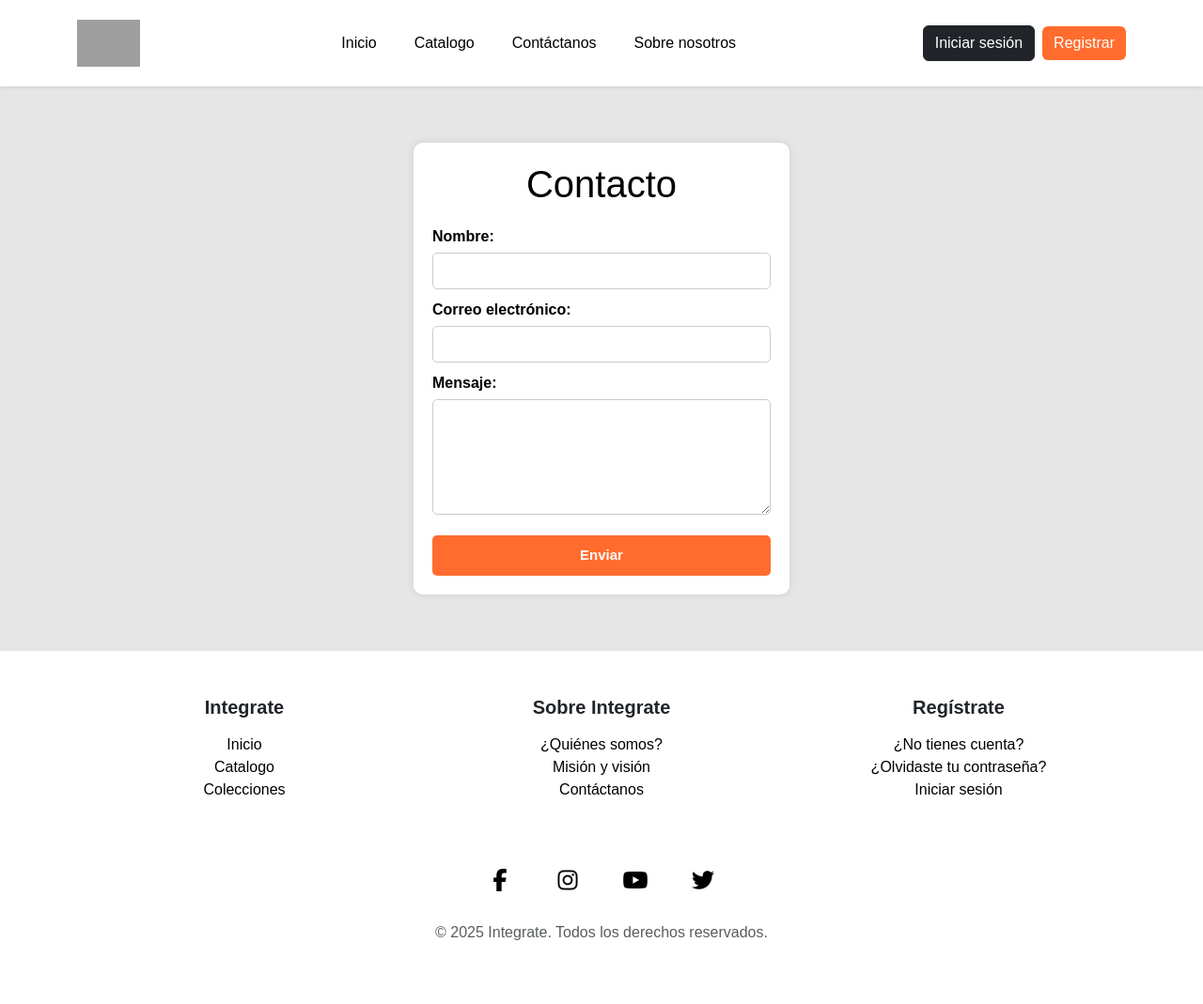
After one commit to Glutix/blog-musical, a Django app: page /contacto/ in a window 1280 px wide. The commit adds this page. Shown: the whole page at 94% size. Run offline with Django 5.2, Linux system fonts and the light colour scheme; grey boxes are pictures that could not be loaded.

Commit message:
Mejoras de navbar - Integracion de contacto (Claudia)

```diff
--- /dev/null
+++ b/blog/templates/blog/contact.html
@@ -0,0 +1,33 @@
+{% extends 'base.html' %}
+{% load static %}
+{% block title %}Contacto - Blog Musical{% endblock %}
+
+{% block head_extra %}
+<link rel="stylesheet" href="{% static 'css/contact.css' %}" />
+{% endblock %}
+
+{% block content %}
+
+<body>
+    <div class="contact-container">
+        <h1>Contacto</h1>
+        <form method="post">
+            {% csrf_token %}
+            <label for="nombre">Nombre:</label>
+            <input type="text" id="nombre" name="nombre" required>
+
+            <label for="email">Correo electrónico:</label>
+            <input type="email" id="email" name="email" required>
+
+            <label for="mensaje">Mensaje:</label>
+            <textarea id="mensaje" name="mensaje" rows="5" required></textarea>
+
+            <button type="submit">Enviar</button>
+        </form>
+
+        {% if enviado %}
+        <p class="exito">¡Mensaje enviado con éxito! Nos pondremos en contacto.</p>
+        {% endif %}
+    </div>
+</body>
+{% endblock %}
--- a/blog/urls.py
+++ b/blog/urls.py
@@ -37,4 +37,6 @@ urlpatterns = [
     path('editar/<slug:slug>/', views.article_edit, name='article_edit'),
     path('eliminar/<slug:slug>/', views.article_delete, name='article_delete'),
 
+    #! contactos
+    path('contacto/', views.contact, name='contact'),
 ]
--- a/blog/views.py
+++ b/blog/views.py
@@ -17,6 +17,8 @@ from .models import (
 )
 from .forms import ArticleForm, CommentForm
 from user_auth.models import Profile
+from django.conf import settings
+from django.core.mail import send_mail
 #import json
 
 def custom_404_view(request, exception):
@@ -410,3 +412,48 @@ def category_list(request):
     # Anotamos cada categoría con el recuento de artículos y luego ordenamos.
     categories = Category.objects.annotate(article_count=Count('articles')).order_by('-article_count', 'name')
     return render(request, 'blog/category_list.html', {'categories': categories})
+
+
+#! Vista para manejar el formulario de contacto
+def contact(request):
+    # Variable de control para mostrar el mensaje "enviado" en el template
+    enviado = False
+
+    # Si el usuario envió el formulario (método POST)...
+    if request.method == "POST":
+        # Toma los valores enviados por el formulario mediante sus 'name'
+        nombre = request.POST.get("nombre")
+        email = request.POST.get("email")
+        mensaje = request.POST.get("mensaje")
+
+        # Arma el asunto del correo incluyendo el nombre del remitente
+        asunto = f"Nuevo mensaje de contacto - {nombre}"
+
+        # Cuerpo del correo: incluye nombre, email y el mensaje
+        cuerpo = (
+            f"Nombre: {nombre}\n"
+            f"Email: {email}\n\n"
+            f"Mensaje:\n{mensaje}"
+        )
+
+        # Envía el correo:
+        # send_mail(
+        #   subject,              -> Asunto del correo
+        #   message,              -> Texto plano del correo
+        #   from_email,           -> Dirección del remitente (debe existir y estar autorizada)
+        #   recipient_list,       -> Lista de destinatarios (una o varias direcciones)
+        #   fail_silently=False   -> Si hay error, lanza excepción (útil para detectar problemas)
+        # )
+        send_mail(
+            asunto,
+            cuerpo,
+            settings.DEFAULT_FROM_EMAIL,   # Remitente (definido en settings.py)
+            [settings.CONTACT_EMAIL],      # Lista de destinatarios (el correo del blog)
+            fail_silently=False,
+        )
+
+        # Marca que el envío se realizó para que el template muestre el mensaje de éxito
+        enviado = True
+
+    # Renderiza la plantilla 'contacto.html' pasando la variable 'enviado'
+    return render(request, "blog/contact.html", {"enviado": enviado})
--- /dev/null
+++ b/static/css/contact.css
@@ -0,0 +1,89 @@
+/* Variables de color definidas en :root */
+:root {
+    --color-texto: #000000;           /* Negro */
+    --color-naranja: #FF6C2E;         /* Naranja principal */
+    --color-naranja-oscuro: #D25C2A;  /* Naranja más oscuro para hover */
+    --color-fondo-gris: #E5E5E5;      /* Gris claro */
+    --color-fondo-claro: #FFFFFF;     /* Blanco */
+}
+
+/* Estilo general de la página */
+body {
+    font-family: Arial, sans-serif;
+    background-color: var(--color-fondo-gris); /* Fondo gris */
+    color: var(--color-texto);
+    margin: 0;
+    padding: 0;
+}
+
+/* Contenedor del formulario */
+.contact-container {
+    width: 400px;
+    margin: 60px auto;
+    padding: 20px;
+    background-color: var(--color-fondo-claro); /* Fondo blanco */
+    border-radius: 10px;
+    box-shadow: 0 0 10px rgba(0,0,0,0.1);
+}
+
+/* Título */
+h1 {
+    text-align: center;
+    color: var(--color-texto);
+    margin-bottom: 20px;
+}
+
+/* Etiquetas */
+label {
+    display: block;
+    margin-top: 10px;
+    font-weight: bold;
+    color: var(--color-texto);
+}
+
+/* Campos de texto, email y área de texto */
+input, textarea, select {
+    width: 100%;
+    padding: 8px;
+    margin-top: 5px;
+    border: 1px solid #ccc;
+    border-radius: 5px;
+    font-size: 14px;
+    color: var(--color-texto);
+    background-color: var(--color-fondo-claro);
+}
+
+/* Botón de envío */
+button {
+    margin-top: 15px;
+    width: 100%;
+    padding: 10px;
+    background-color: var(--color-naranja);
+    color: var(--color-fondo-claro);
+    border: none;
+    border-radius: 5px;
+    cursor: pointer;
+    font-size: 15px;
+    font-weight: bold;
+    transition: background-color 0.3s ease;
+}
+
+/* Efecto hover en el botón */
+button:hover {
+    background-color: var(--color-naranja-oscuro);
+}
+
+/* Mensaje de éxito */
+.exito {
+    color: green;
+    text-align: center;
+    margin-top: 10px;
+}
+
+/* Errores de validación de Django Forms */
+.errorlist {
+    color: red;
+    font-size: 13px;
+    list-style: none;
+    padding: 0;
+}
--- a/templates/base.html
+++ b/templates/base.html
@@ -27,10 +27,10 @@
 
       <div class="collapse navbar-collapse justify-content-between" id="navbarNav">
         <ul class="navbar-nav mx-auto gap-4">
-          <li class="nav-item"><a class="nav-link active" href="/">Inicio</a></li>
-          <li class="nav-item"><a class="nav-link" href="{% url 'blog:category_list' %}">Catalogo</a></li>
-          <li class="nav-item"><a class="nav-link" href="#">Colecciones</a></li>
-          <li class="nav-item"><a class="nav-link" href="#">Sobre nosotros</a></li>
+          <li class="nav-item"><a class="nav-link {% if request.path == '/' %}active{% endif %}" href="/">Inicio</a></li>
+          <li class="nav-item"><a class="nav-link {% if request.path == '/catalogo/' %}active{% endif %}" href="{% url 'blog:category_list' %}">Catalogo</a></li>
+          <li class="nav-item"><a class="nav-link {% if request.path == '/contactanos/' %}active{% endif %}" href="{% url 'blog:contact' %}">Contáctanos</a></li>
+          <li class="nav-item"><a class="nav-link {% if request.path == '/sobre-nosotros/' %}active{% endif %}" href="#">Sobre nosotros</a></li>
         </ul>
 
         <!-- Dropdown usuario escritorio -->
```
Also changed, not shown: config/settings.py (+14 -0 lines).
